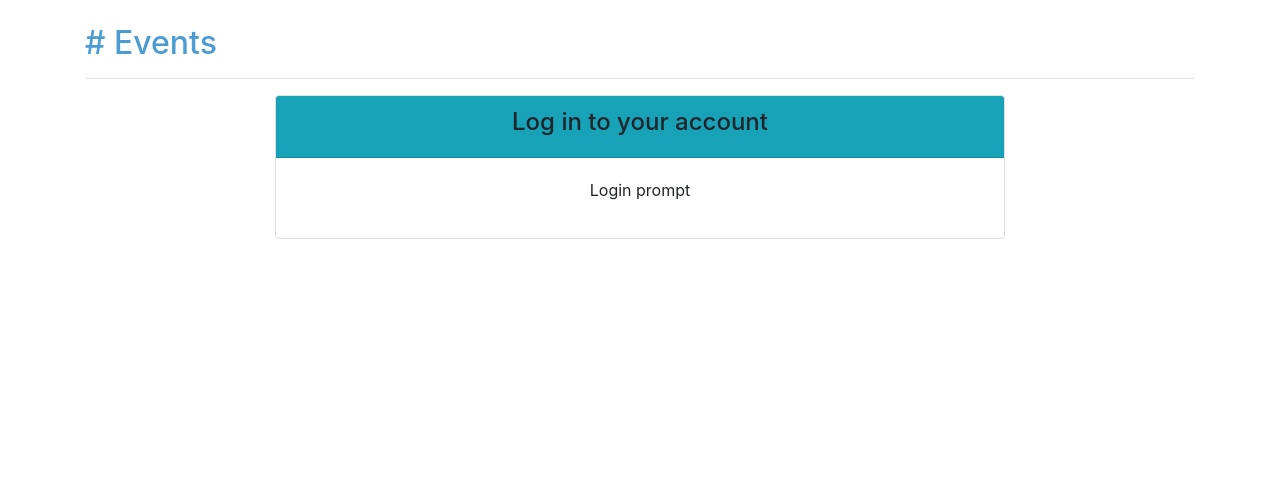
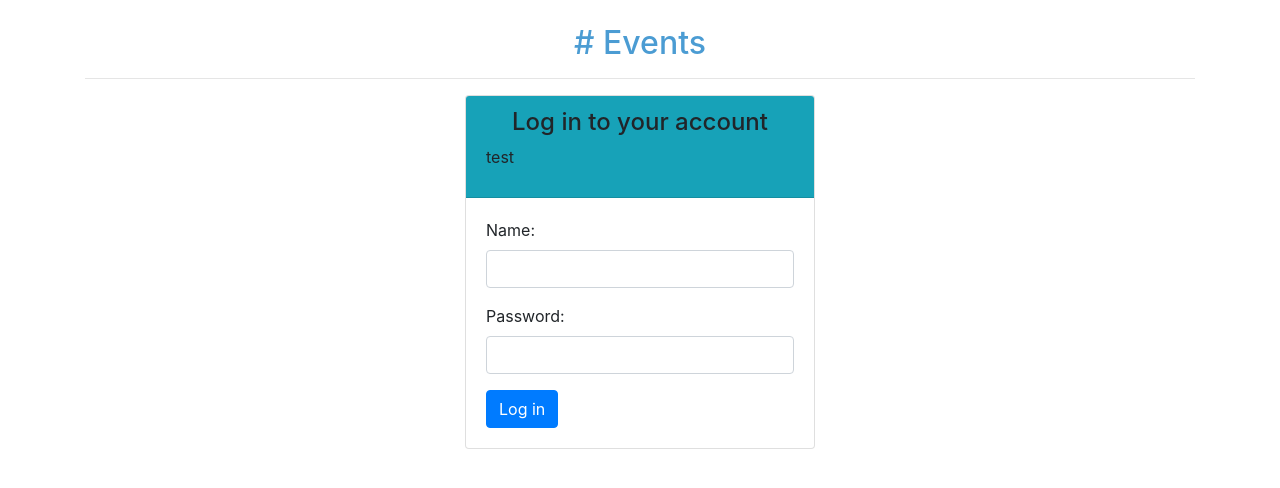
Before and after one commit to Elnifio/TutorHub, a Django app: page /login in a window 1280 px wide. Shown: the top 488 px of the page. Run offline with Django 3.2, Linux system fonts and the light colour scheme; some libraries are stand-ins or nearby versions.

Commit message:
Update a JQuery
Update Login page's JQuery

```diff
--- a/TutorHub/hub/templates/hub/login.html
+++ b/TutorHub/hub/templates/hub/login.html
@@ -16,7 +16,7 @@ Author: Elnifio
 
     <!-- font-awesome -->
     <link rel="stylesheet" href="https://cdnjs.cloudflare.com/ajax/libs/font-awesome/4.7.0/css/font-awesome.min.css">
-
+    <script src="https://code.jquery.com/jquery-3.1.1.min.js"></script>
     {% load staticfiles %}
 
     <!-- General Style -->
@@ -42,7 +42,7 @@ Author: Elnifio
         </div>
     </nav> {% endcomment %}
     <div class="container page-header">
-        <span>
+        <span style="text-align:center">
             <br />
             <a href="/"> <h2 style="color: rgb(75, 156, 211)"> # Events</h2></a>
             {% comment %} <p> - An Event Hub </p> {% endcomment %}
@@ -51,21 +51,53 @@ Author: Elnifio
     </div>
     <div class="container page-body">
         <div class="row">
-            <div class="col-md-2 col-lg-2 col-xl-2 col-0"></div> <!-- This is a separator for the login content-->
+            <div class="col-md-4 col-lg-4 col-xl-4 col-0"></div> <!-- This is a separator for the login content-->
             {% comment %} <div class="col-md-8 col-lg-8 col-xl-8 col-12" style="background: rgb(75, 156, 211)"> {% endcomment %}
-            <div class="col-md-8 col-lg-8 col-xl-8 col-12">
+            <div class="col-md-4 col-lg-4 col-xl-4 col-12">
                 <div class="card">
                     <div class="card-header bg-info">
                         <h4 style="text-align: center">Log in to your account</h4>
+                        <p id="result">test</p>
                     </div>
-                    <div class="card-body" style="text-align:center">
-                        <p>Login prompt</p>
+                    {% comment %} <div class="card-body" style="text-align:center"> {% endcomment %}
+                    <div class="card-body">
+                        <form method="get">
+                            <div class="form-group">
+                                <label for="name">Name: </label>
+                                    <input type="text" class="form-control" id="name">
+                            </div>
+                            <div class="form-group">
+                                <label for="pwd">Password: </label>
+                                    <input type="password" class="form-control" id="pwd">
+                            </div>
+                            {% comment %} <div class="form-group">
+                                <label for="email">Email:</label>
+                                    <input type="email" class="form-control">
+                            </div> {% endcomment %}
+                            <button type="submit" class="btn btn-primary" value="Login" id="auth">Log in</button>
+                        </form>
+
+                        <script>
+                            $(document).ready(function() {
+                                $('#auth').click(function(){
+                                    $.getJSON("/auth", function(ret){
+                                        // window.alert(ret["status"]);
+                                        if (ret.status) {
+                                            window.alert("success");
+                                        } else {
+                                            window.alert("Unsuccess");
+                                        }
+                                    })
+                                })
+                            });
+                        </script>
+
                     </div>
 
                 </div>
                 {% comment %} <h4>Test content</h4> {% endcomment %}
             </div>
-            <div class="col-md-2 col-lg-2 col-xl-2 col-0"></div> <!-- This is a separator for the login content-->
+            <div class="col-md-4 col-lg-4 col-xl-4 col-0"></div> <!-- This is a separator for the login content-->
         </div>
     </div>
 </body>
--- a/TutorHub/hub/urls.py
+++ b/TutorHub/hub/urls.py
@@ -4,4 +4,5 @@ import hub.views
 
 urlpatterns = [
     path("login", hub.views.login_page),
+    path("auth", hub.views.validate_user),
 ]
--- a/TutorHub/hub/views.py
+++ b/TutorHub/hub/views.py
@@ -1,7 +1,17 @@
 from django.shortcuts import render
 from hub.models import User, Event
-from django.http import HttpResponse
+from django.http import HttpResponse, JsonResponse
 
 # Create your views here.
 def login_page(request):
     return render(request, 'hub/login.html', {})
+
+def validate_user(request):
+    request.encoding="utf-8"
+    status = {"user": "", "status": False}
+    if 'name' in request.GET and request.GET['name']:
+        user_name = request.GET['name']
+    else:
+        return JsonResponse(status)
+    # TODO
+    return JsonResponse(status)
```
